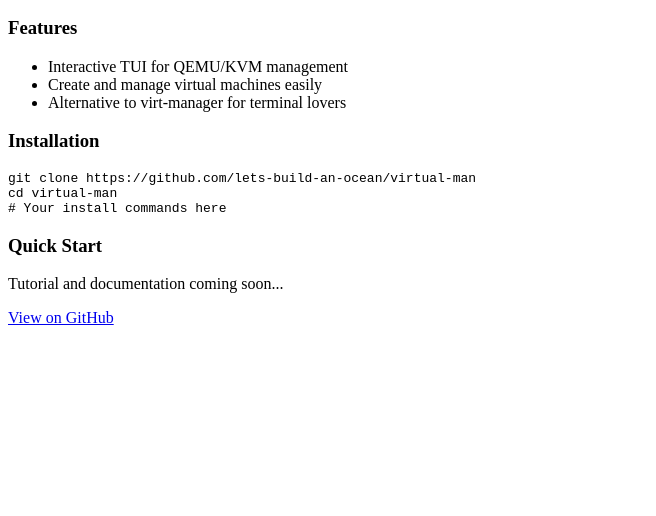
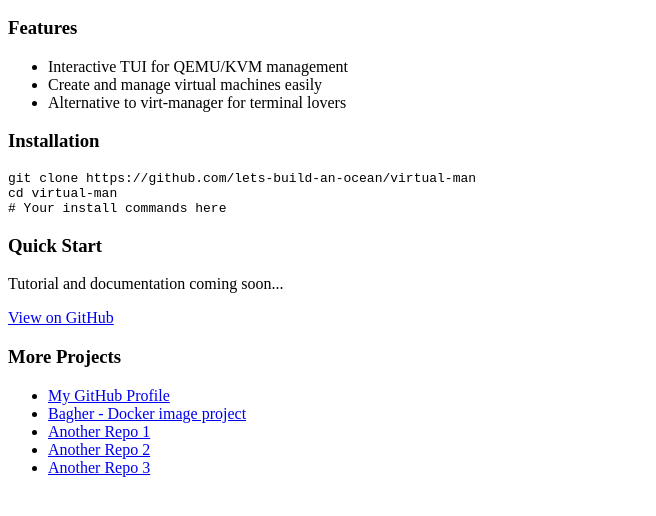
Before and after one commit to lets-build-an-ocean/virtual-man, a plain HTML site: page docs/index.html in a window 1280 px wide. Shown: the part 110-626 px from the top of the page, without its empty margins (0-656 px from the left). Drawn offline with Linux system fonts and the light colour scheme.

Commit message:
update index.html

```diff
--- a/docs/index.html
+++ b/docs/index.html
@@ -34,5 +34,14 @@ cd virtual-man
     <p>Tutorial and documentation coming soon...</p>
 
     <a href="https://github.com/lets-build-an-ocean/virtual-man">View on GitHub</a>
+
+    <h3>More Projects</h3>
+    <ul>
+        <li><a href="https://github.com/lets-build-an-ocean">My GitHub Profile</a></li>
+        <li><a href="https://github.com/lets-build-an-ocean/bagher">Bagher - Docker image project</a></li>
+        <li><a href="https://github.com/lets-build-an-ocean/another-repo">Another Repo 1</a></li>
+        <li><a href="https://github.com/lets-build-an-ocean/another-repo-2">Another Repo 2</a></li>
+        <li><a href="https://github.com/lets-build-an-ocean/another-repo-3">Another Repo 3</a></li>
+    </ul>
 </body>
 </html>
```
